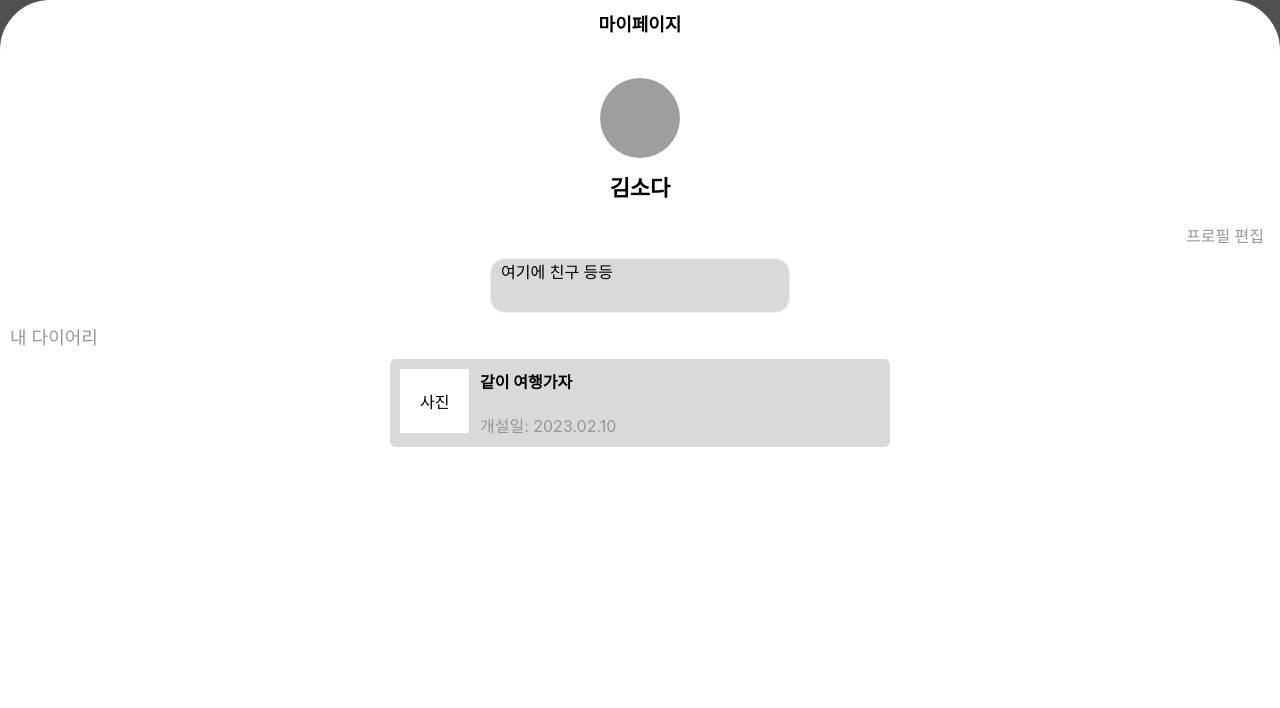
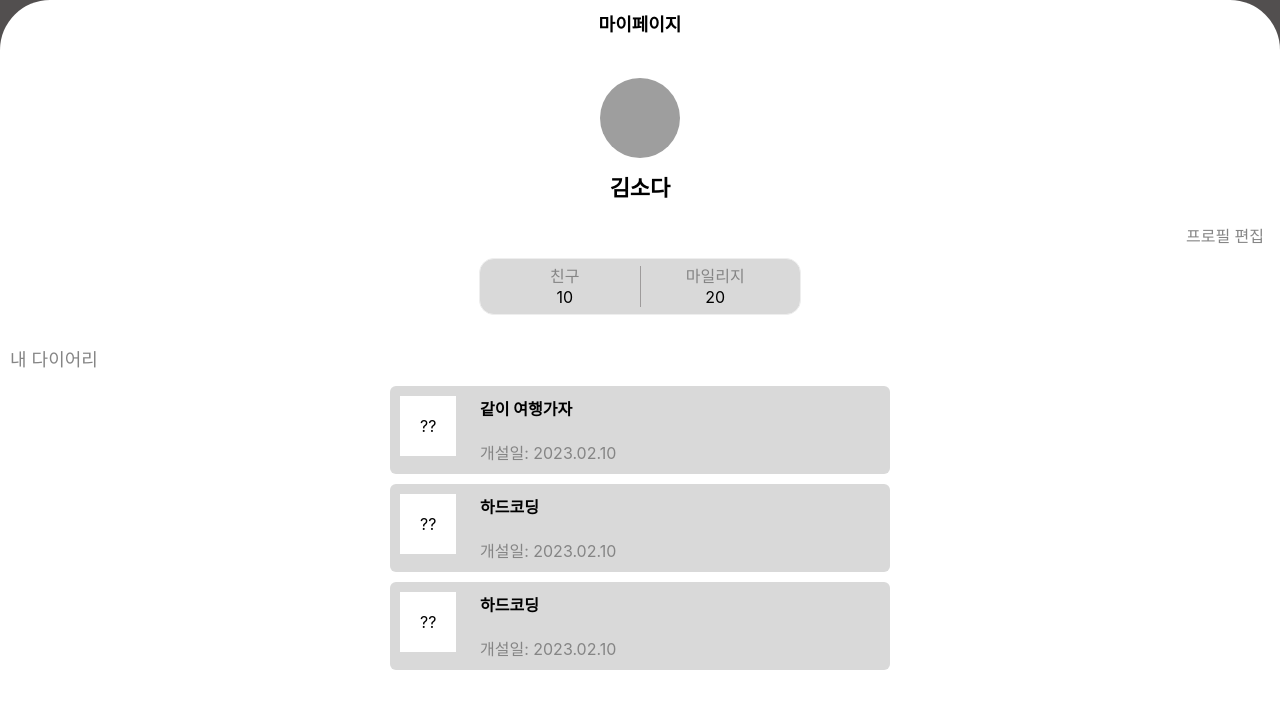
Before and after one commit to sosohandiary/FE, a React (Create React App) app: page /mypage in a window 1280 px wide. Shown: the top 708 px of the page. Built offline with nearby package versions, Linux system fonts and the light colour scheme; grey boxes are pictures that could not be loaded.

Commit message:
Style: mypage UI v2

```diff
--- a/src/pages/MyPage.jsx
+++ b/src/pages/MyPage.jsx
@@ -26,15 +26,40 @@ function MyPage() {
           <NavButton onClick={navToProfile}>
             <Label size='16'>프로필 편집</Label>
           </NavButton>
-          <MenuBox>여기에 친구 등등</MenuBox>
+          <MenuBox>
+            <EachMenuBox boderRight='1px solid'>
+              <LabelSpan>친구</LabelSpan>
+              <div>10</div>
+            </EachMenuBox>
+            <EachMenuBox>
+              <LabelSpan>마일리지</LabelSpan>
+              <div>20</div>
+            </EachMenuBox>
+          </MenuBox>
           <Label size='18' alignSelf='flex-start'>
             내 다이어리
           </Label>
 
           <DiaryBox>
-            <ThumbnailBox>사진</ThumbnailBox>
-            <div style={{marginLeft:"80px"}}>
+            <ThumbnailBox>??</ThumbnailBox>
+            <div style={{ marginLeft: "80px" }}>
               <Title>같이 여행가자</Title>
+              <Label>개설일: 2023.02.10</Label>
+            </div>
+          </DiaryBox>
+
+          <DiaryBox>
+            <ThumbnailBox>??</ThumbnailBox>
+            <div style={{ marginLeft: "80px" }}>
+              <Title>하드코딩</Title>
+              <Label>개설일: 2023.02.10</Label>
+            </div>
+          </DiaryBox>
+
+          <DiaryBox>
+            <ThumbnailBox>??</ThumbnailBox>
+            <div style={{ marginLeft: "80px" }}>
+              <Title>하드코딩</Title>
               <Label>개설일: 2023.02.10</Label>
             </div>
           </DiaryBox>
@@ -84,7 +109,7 @@ const ProfileArea = styled.div`
 `;
 
 const Label = styled.div`
-  color: #9a9696;
+  color: #858585;
   font-size: ${({ size }) => `${size}px`};
   display: block;
   font-weight: ${(props) => props.fontWeight};
@@ -103,7 +128,8 @@ const NavButton = styled.button`
 `;
 
 const MenuBox = styled.div`
-  box-sizing: border-box;
+  /* box-sizing: border-box; */
+  display: flex;
   height: 55px;
   width: 50%;
   max-width: 300px;
@@ -113,6 +139,25 @@ const MenuBox = styled.div`
   font-size: 16px;
   border: 1px solid #eee;
   background: #d9d9d9;
+  margin-bottom: 20px;
+
+  text-align: center;
+  align-items: center;
+  justify-content: center;
+`;
+
+const EachMenuBox = styled.div`
+
+  cursor: pointer;
+  flex: 1;
+  line-height: 1.3rem;
+  color: ${(props) => props.color};
+  border-right: ${(props) => props.boderRight};
+  border-right-color: #9E9B9B;
+
+  text-align: center;
+  align-items: center;
+  justify-content: center;
 `;
 
 const DiaryBox = styled.div`
@@ -122,6 +167,8 @@ const DiaryBox = styled.div`
   position: relative;
 
   background: #d9d9d9;
+
+  margin: 5px;
 `;
 
 const ThumbnailBox = styled.div`
@@ -134,4 +181,7 @@ const ThumbnailBox = styled.div`
   padding: 20px;
 `;
 
-const ContentBox = styled.div``;
+const LabelSpan = styled.span`
+  color: #858585;
+
+`;
```
